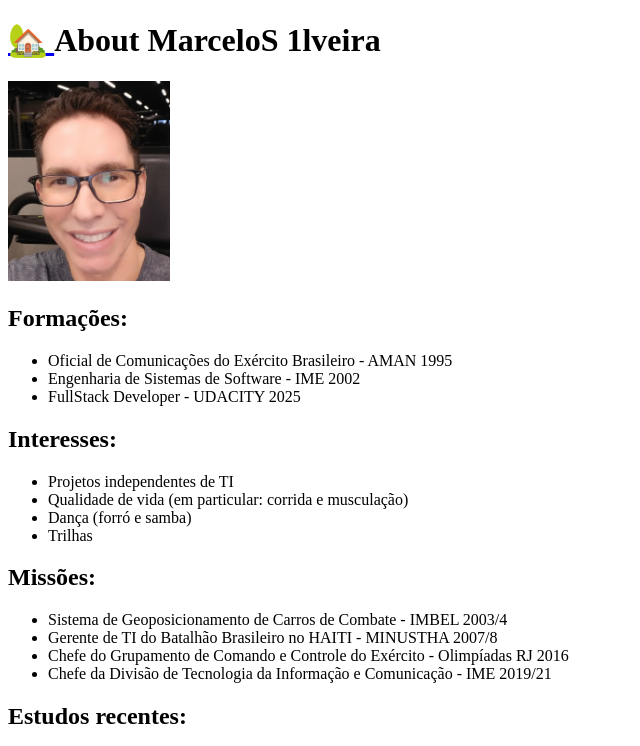
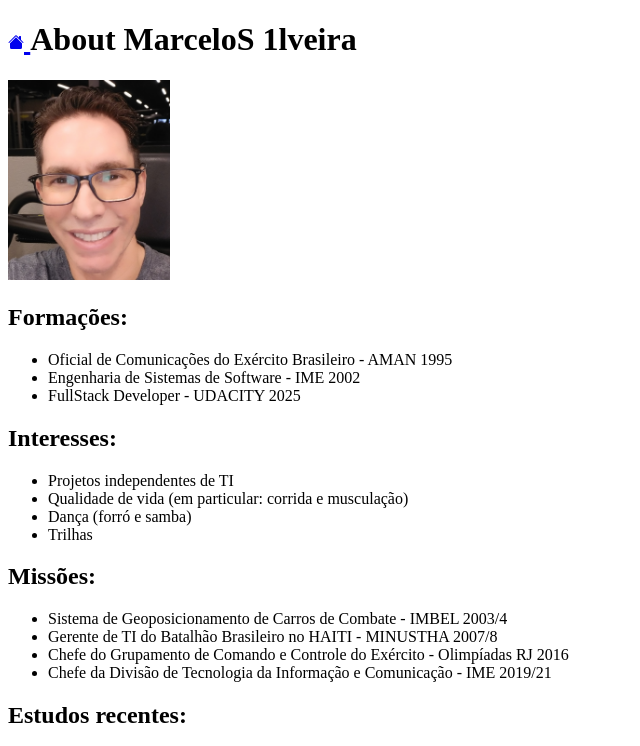
Before and after one commit to MarceloMSilveira/portif-lio_proj, a plain HTML site: page about.html in a window 1280 px wide. Shown: the top 746 px of the page, without its empty margins (0-640 px from the left). Drawn offline with Linux system fonts and the light colour scheme.

Commit message:
house icon

```diff
--- a/about.html
+++ b/about.html
@@ -7,7 +7,23 @@
   </head>
   <body>
     <h1>
-      <a href="./index.html">🏡 </a>
+      <a href="./index.html">
+        <svg
+          xmlns="http://www.w3.org/2000/svg"
+          width="16"
+          height="16"
+          fill="currentColor"
+          class="bi bi-house-fill"
+          viewBox="0 0 16 16"
+        >
+          <path
+            d="M8.707 1.5a1 1 0 0 0-1.414 0L.646 8.146a.5.5 0 0 0 .708.708L8 2.207l6.646 6.647a.5.5 0 0 0 .708-.708L13 5.793V2.5a.5.5 0 0 0-.5-.5h-1a.5.5 0 0 0-.5.5v1.293z"
+          />
+          <path
+            d="m8 3.293 6 6V13.5a1.5 1.5 0 0 1-1.5 1.5h-9A1.5 1.5 0 0 1 2 13.5V9.293z"
+          />
+        </svg>
+      </a>
       About MarceloS 1lveira
     </h1>
     <img
```
Also changed, not shown: contact.html (+17 -1 lines), public/birthday/index.html (+17 -1 lines), public/lists/index.html (+17 -1 lines), public/movies/index.html (+17 -1 lines), public/paths/Folder0/index.html (+17 -1 lines).
